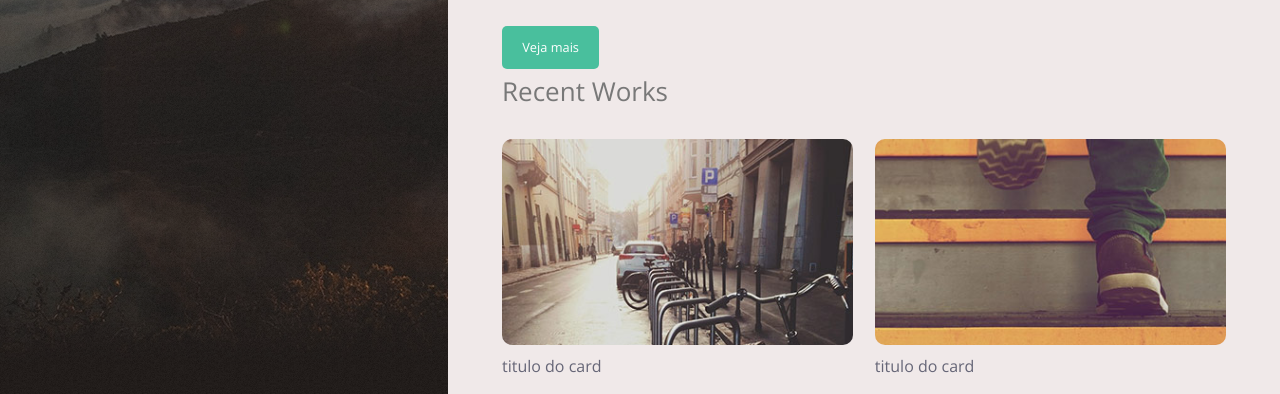
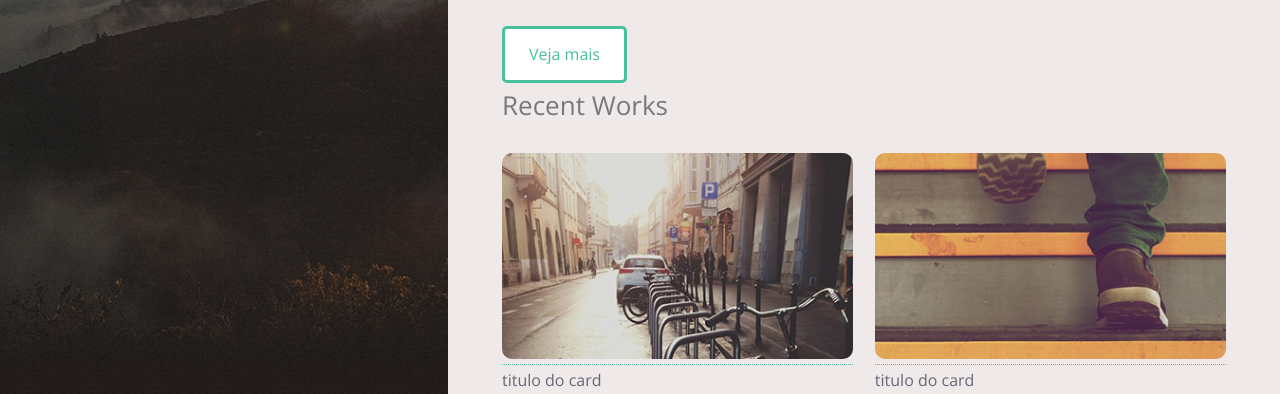
Before and after one commit to XFelipeX/StrataProject, a plain HTML site: page index.html in a window 1280 px wide. In both pictures the pointer is over the link "Veja mais". Shown: the part 406-800 px from the top of the page. Drawn offline with nearby package versions, Linux system fonts and the light colour scheme.

Commit message:
efeito hover buttons

```diff
--- a/css/estilo.css
+++ b/css/estilo.css
@@ -152,13 +152,20 @@ input:focus, textarea:focus{
 
 .button-default {
     background-color: #49bf9d;
-    border: 1px solid #49bf9d;
+    border: 3px solid #49bf9d;
     color: white;
     padding: .75em 1.5em;
     border-radius: 5px;
     font-size: .8em;
     display: inline-block;
     width:auto;
+    transition: all .5s;
+    cursor: pointer;
+}
+
+.button-default:hover{
+    background-color: #4af3c3;
+    border-color: transparent;
 }
 
 .button-default-stroke {
@@ -179,6 +186,15 @@ input:focus, textarea:focus{
     display: block;
     text-align: center;
 }
+
+.button-default-stroke:hover{
+    color:#49bf9d;
+    border: 3px solid #49bf9d;
+    background-color: white;
+}
+
+
+.bu
 
 .imagem-link{
     border: none;
--- a/index.html
+++ b/index.html
@@ -39,7 +39,7 @@
                 at amet id arcu magna. Accumsan orci faucibus id eu lorem semper nunc nisi lorem vulputate lorem neque
                 cubilia.</p>
 
-            <a href="#" title="Veja mais" class="button-default">Veja mais</a>
+            <a href="#" title="Veja mais" class="button-default button-default-stroke button-default-big">Veja mais</a>
 
         </section>
 
```
